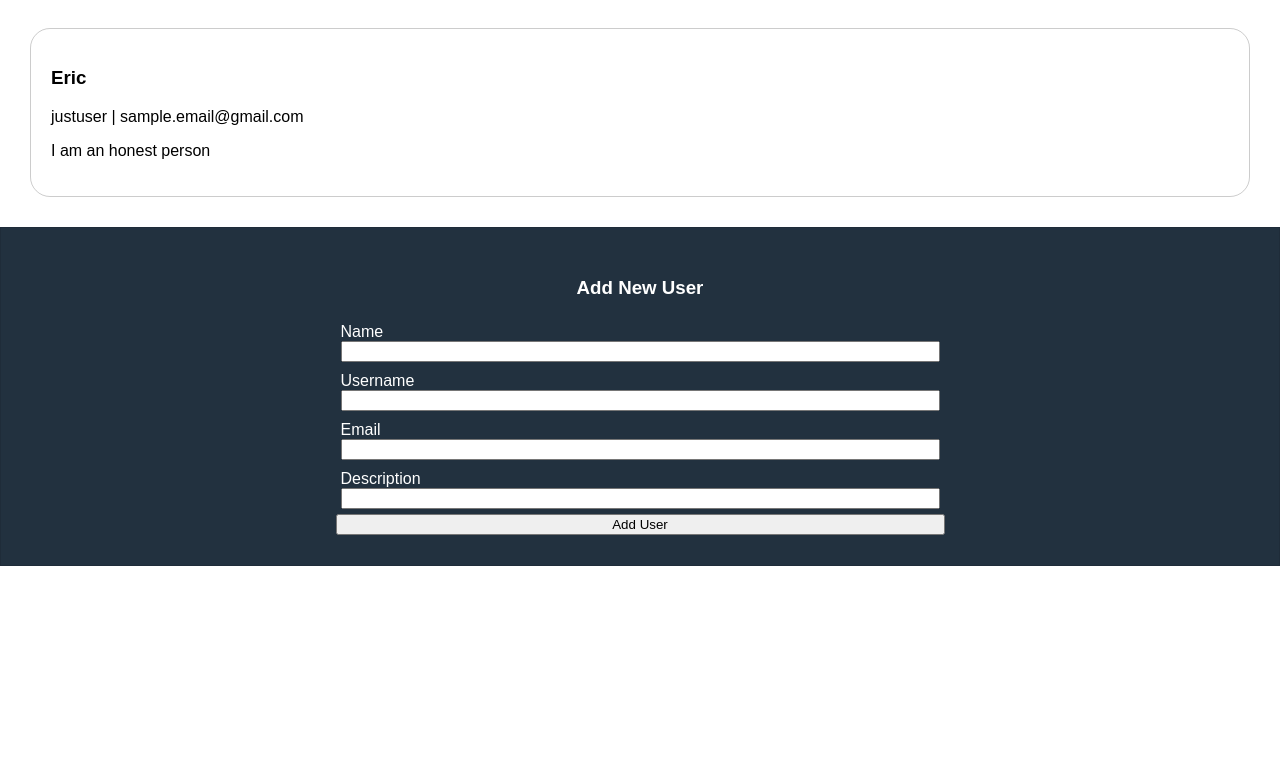
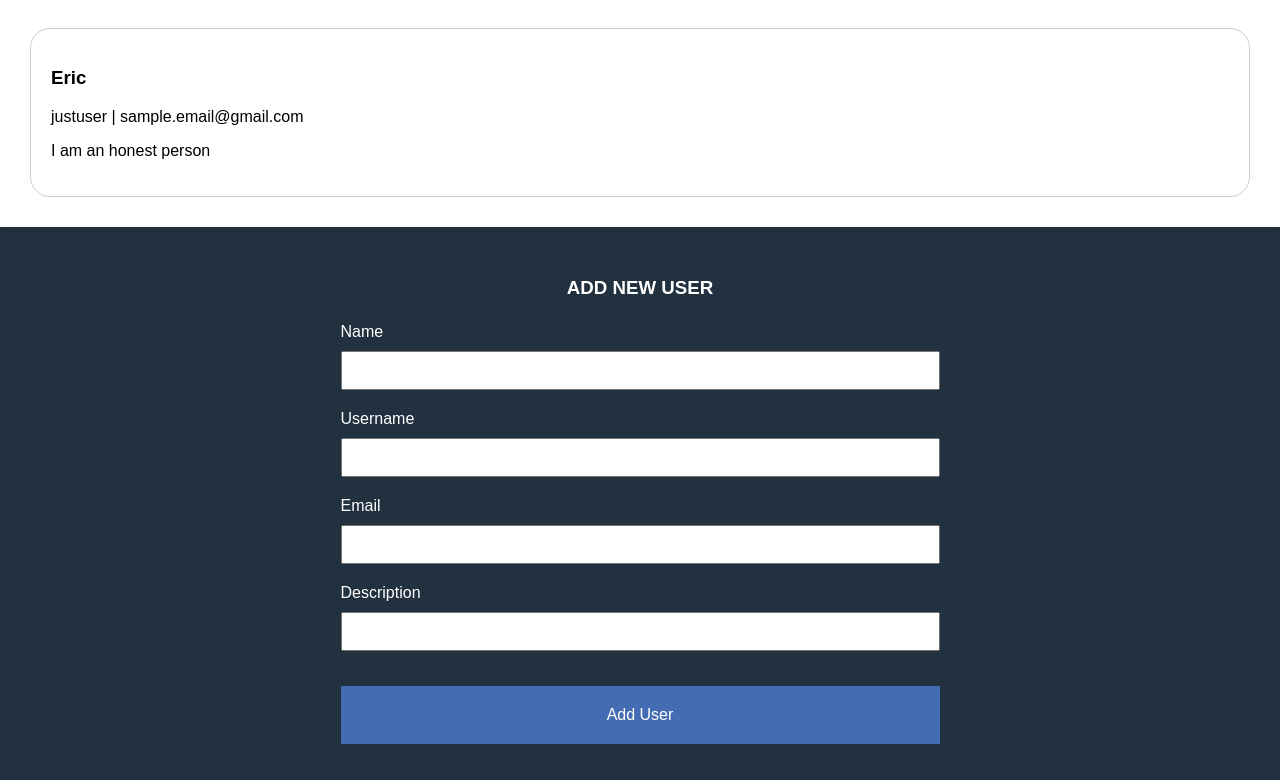
Before and after one commit to adhywiranata/react-redux-experiment, a React (Create React App) app: page / in a window 1280 px wide. Shown: the part 877-1657 px from the top of the page. Before the commit the page ends 1443 px from the top, so only its background shows below. Built offline with nearby package versions, Linux system fonts and the light colour scheme; data requests are answered from the project's data file.

Commit message:
refactored form

```diff
--- a/src/components/AddUserForm.js
+++ b/src/components/AddUserForm.js
@@ -22,6 +22,15 @@ const styles = {
     display: 'flex',
     flexDirection: 'column',
   },
+  submitBtn: {
+    border: 0,
+    padding: 20,
+    backgroundColor: '#446CB3',
+    color: '#FFFFFF',
+    margin: 5,
+    marginTop: 20,
+    fontSize: '1em',
+  },
 };
 
 class AddUserForm extends React.Component {
@@ -44,7 +53,7 @@ class AddUserForm extends React.Component {
   render() {
     return (
       <div style={styles.addFormContainer}>
-        <h3>Add New User</h3>
+        <h3>ADD NEW USER</h3>
         <form
           onSubmit={(e) => {
             e.preventDefault();
@@ -81,7 +90,7 @@ class AddUserForm extends React.Component {
             value={this.state.description}
             handleChange={this.handleChange.bind(this)}
           />
-          <input type="submit" value="Add User" />
+          <input type="submit" value="Add User" style={styles.submitBtn} />
         </form>
       </div>
     );
--- a/src/components/FormSection.js
+++ b/src/components/FormSection.js
@@ -5,6 +5,12 @@ const styles = {
     padding: 5,
     display: 'flex',
     flexDirection: 'column',
+  },
+  formInput: {
+    padding: 10,
+    outline: 'none',
+    marginTop: 10,
+    marginBottom: 10,
   },
 };
 
@@ -16,6 +22,7 @@ const FormSection = props => (
       name={props.name}
       value={props.value}
       onChange={props.handleChange.bind(this)}
+      style={styles.formInput}
     />
   </div>
 );
```
